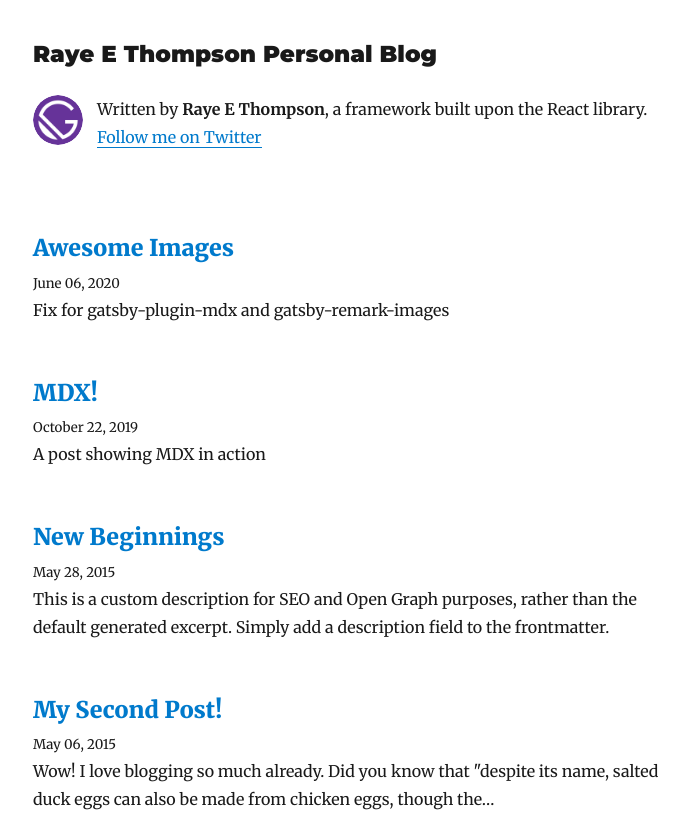
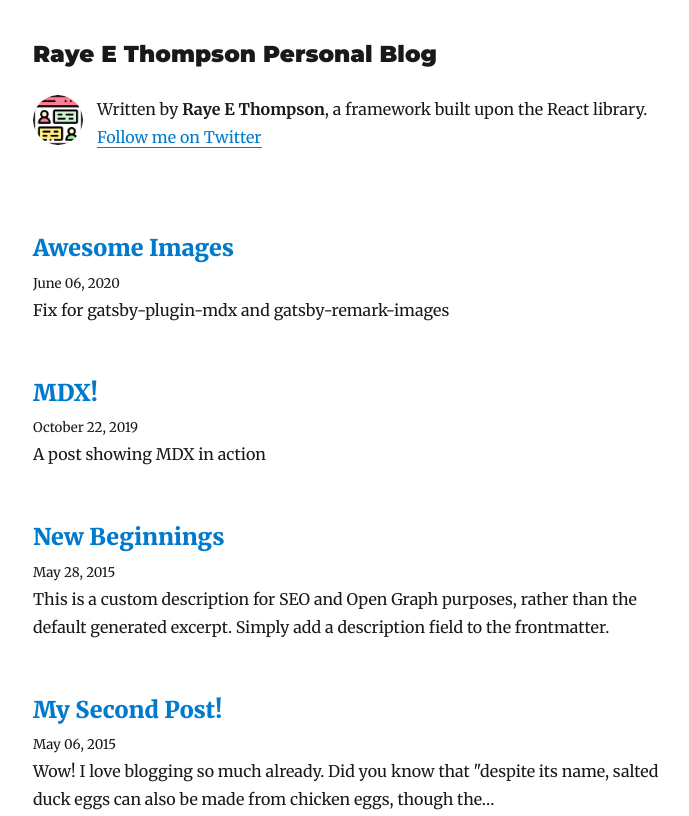
Before and after one commit to RachaelThompson507/RayeEThompsonBlog, a Gatsby site: page /blog in a window 1280 px wide. Shown: the top 816 px of the page, without its empty margins (292-981 px from the left). Built offline with nearby package versions, Linux system fonts and the light colour scheme; Gatsby itself is replaced by a stand-in of ours; some packages are replaced by stand-ins of ours.

Commit message:
feat(build): woo hoo

```diff
--- a/package.json
+++ b/package.json
@@ -11,12 +11,12 @@
     "@mdx-js/mdx": "^1.5.1",
     "@mdx-js/react": "^1.5.1",
     "babel-plugin-styled-components": "^1.10.0",
-    "gatsby": "2.23.12",
+    "gatsby": "^2.24.11",
     "gatsby-image": "^2.0.39",
     "gatsby-plugin-feed-mdx": "^1.0.0",
     "gatsby-plugin-google-analytics": "^2.0.18",
     "gatsby-plugin-manifest": "^2.0.29",
-    "gatsby-plugin-mdx": "^1.2.14",
+    "gatsby-plugin-mdx": "1.2.5",
     "gatsby-plugin-netlify-cms": "^4.3.7",
     "gatsby-plugin-offline": "^2.0.25",
     "gatsby-plugin-react-helmet": "^3.0.12",
@@ -29,6 +29,7 @@
     "gatsby-remark-smartypants": "^2.0.9",
     "gatsby-remark-vscode": "^2.1.2",
     "gatsby-source-filesystem": "^2.0.29",
+    "gatsby-transformer-remark": "2.8.5",
     "gatsby-transformer-sharp": "^2.1.18",
     "netlify-cms-app": "^2.9.1",
     "react": "^16.8.6",
--- a/src/components/bio.js
+++ b/src/components/bio.js
@@ -50,7 +50,7 @@ function Bio() {
 
 const bioQuery = graphql`
   query BioQuery {
-    avatar: file(absolutePath: { regex: "/gatsby-icon.png/" }) {
+    avatar: file(absolutePath: { regex: "/blog.png/" }) {
       childImageSharp {
         fixed(width: 50, height: 50) {
           ...GatsbyImageSharpFixed
```
Also changed, not shown: content/assets/blog.png (added), 1 other file.
